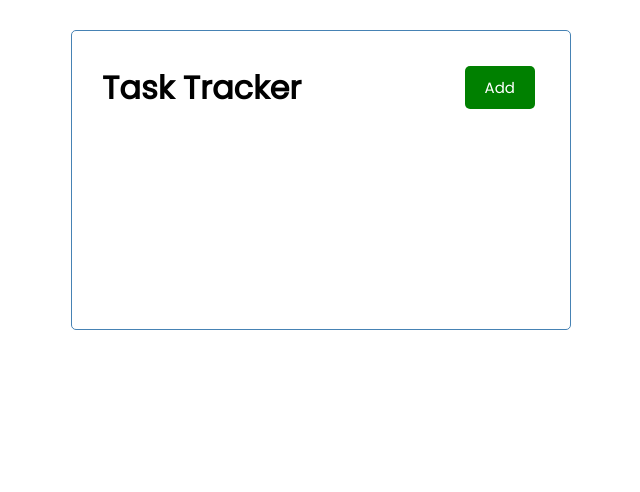
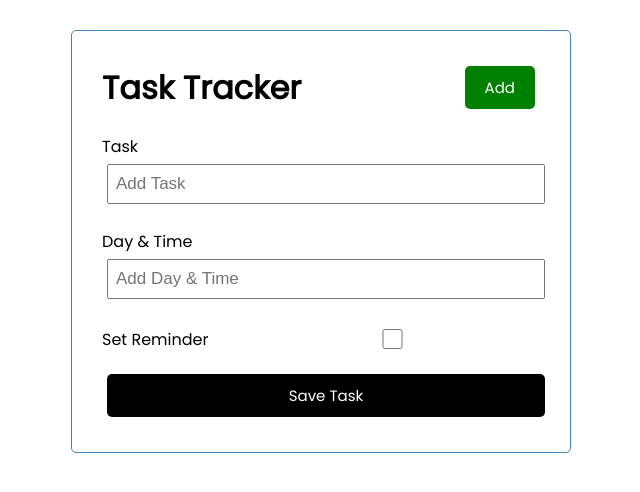
Before and after one commit to maykaltenev/angular-crash-course-traversy-media, an Angular app in the folder angular-crash/: page / in a window 1280 px wide. Shown: the top 492 px of the page, without its empty margins (319-959 px from the left). Built offline with nearby package versions, Linux system fonts and the light colour scheme; data requests are answered from the project's data file.

Commit message:
add task component

```diff
--- a/angular-crash/src/app/app.module.ts
+++ b/angular-crash/src/app/app.module.ts
@@ -8,6 +8,7 @@
 import { ButtonComponent } from './components/button/button.component';
 import { TasksComponent } from './components/tasks/tasks.component';
 import { TaskItemComponent } from './components/task-item/task-item.component';
+import { AddTaskComponent } from './components/add-task/add-task.component';
 
 @NgModule({
   declarations: [
@@ -16,6 +17,7 @@
     ButtonComponent,
     TasksComponent,
     TaskItemComponent,
+    AddTaskComponent,
   ],
   imports: [BrowserModule, FontAwesomeModule, HttpClientModule],
   providers: [],
--- /dev/null
+++ b/angular-crash/src/app/components/add-task/add-task.component.css
@@ -0,0 +1,3 @@
+.add-from {
+  margin-bottom: 40px;
+}
--- /dev/null
+++ b/angular-crash/src/app/components/add-task/add-task.component.html
@@ -0,0 +1,15 @@
+<form class="add-form">
+  <div class="form-control">
+    <label for="text">Task</label>
+    <input type="text" name="text" id="text" placeholder="Add Task" />
+  </div>
+  <div class="form-control">
+    <label for="day">Day & Time</label>
+    <input type="text" name="day" id="day" placeholder="Add Day & Time" />
+  </div>
+  <div class="form-control form-control-check">
+    <label for="reminder">Set Reminder</label>
+    <input type="checkbox" name="reminder" id="reminder" />
+  </div>
+  <input type="submit" value="Save Task" class="btn btn-block" />
+</form>
--- /dev/null
+++ b/angular-crash/src/app/components/add-task/add-task.component.ts
@@ -0,0 +1,13 @@
+import { Component, OnInit } from '@angular/core';
+
+@Component({
+  selector: 'app-add-task',
+  templateUrl: './add-task.component.html',
+  styleUrls: ['./add-task.component.css'],
+})
+export class AddTaskComponent implements OnInit {
+  text: string | undefined;
+  day: string | undefined;
+  reminder: boolean = false;
+  ngOnInit(): void {}
+}
--- a/angular-crash/src/app/components/tasks/tasks.component.html
+++ b/angular-crash/src/app/components/tasks/tasks.component.html
@@ -1,3 +1,4 @@
+<app-add-task></app-add-task>
 <app-task-item
   *ngFor="let task of tasks"
   [task]="task"
```
Also changed, not shown: 1 other file (tests, documents, lock files or other folders).
